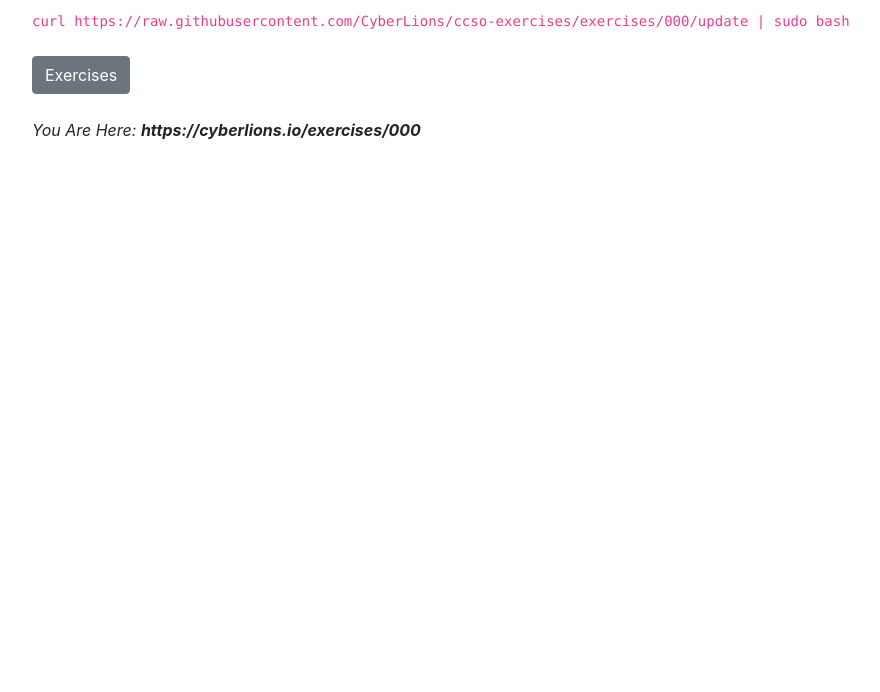
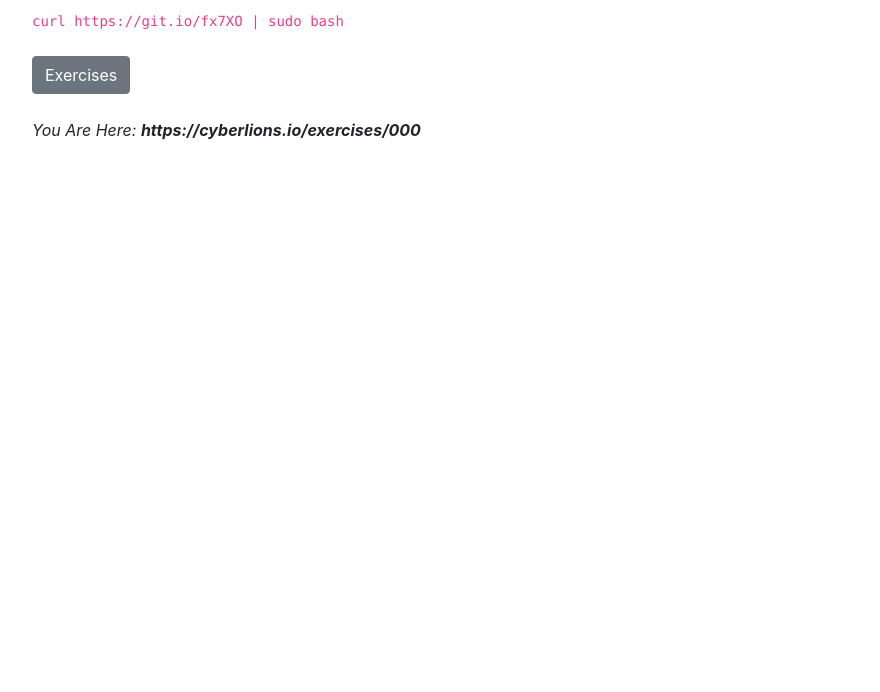
Before and after one commit to CyberLions/exercises, a website: page 000.html in a window 1280 px wide. Shown: the part 108-800 px from the top of the page, without its empty margins (3-883 px from the left). Drawn offline with Linux system fonts and the light colour scheme.

Commit message:
change link

```diff
--- a/000.html
+++ b/000.html
@@ -54,7 +54,7 @@
             <div class="container-fluid">
                 <h1>Exercise 001</h1>
                 <p>On a new Ubuntu VM (or existing VM of which you have a clean snapshot), run the following:</p>
-                <code>curl https://raw.githubusercontent.com/CyberLions/ccso-exercises/exercises/000/update | sudo bash</code><br><br>
+                <code>curl https://git.io/fx7XO | sudo bash</code><br><br>
                 <a href="#menu-toggle" class="btn btn-secondary" id="menu-toggle">Exercises</a>
                 <br><br>
                 <i>You Are Here: <b>https://cyberlions.io/exercises/000</b></i>
```
